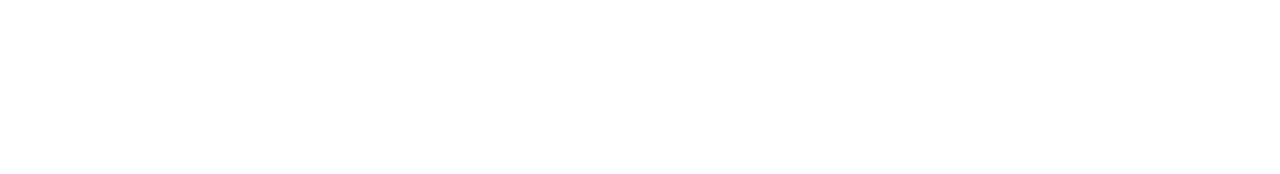
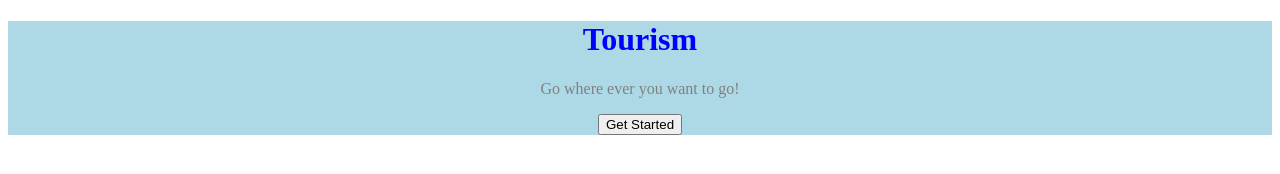
Before and after one commit to pushparaj06/Tourism, a plain HTML site: page index.html in a window 1280 px wide. Drawn offline with Linux system fonts and the light colour scheme.

Commit message:
combining Css

```diff
--- a/index.html
+++ b/index.html
@@ -7,6 +7,10 @@
 	<title>Tourism</title>
 </head>
 <body>
-
+	<div class="card">
+		<h1 class="main-heading">Tourism</h1>
+		<p class="paragraph">Go where ever you want to go!</p>
+		<button>Get Started</button>
+   	</div>
 </body>
 </html>
--- a/style.css
+++ b/style.css
@@ -0,0 +1,13 @@
+.card
+{
+	text-align: center;
+	background-color:lightblue;
+}
+.main-heading
+{
+	color: blue;
+}
+.paragraph
+{
+	color: grey;
+}
```
